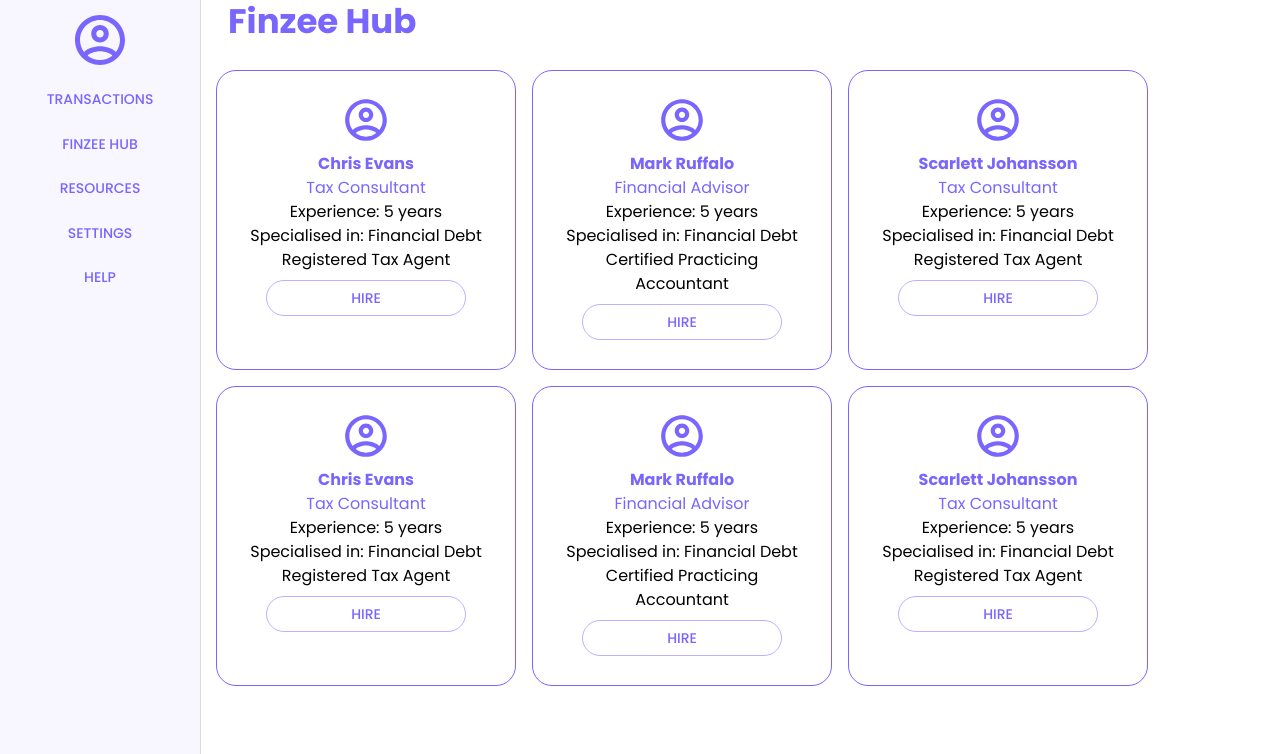
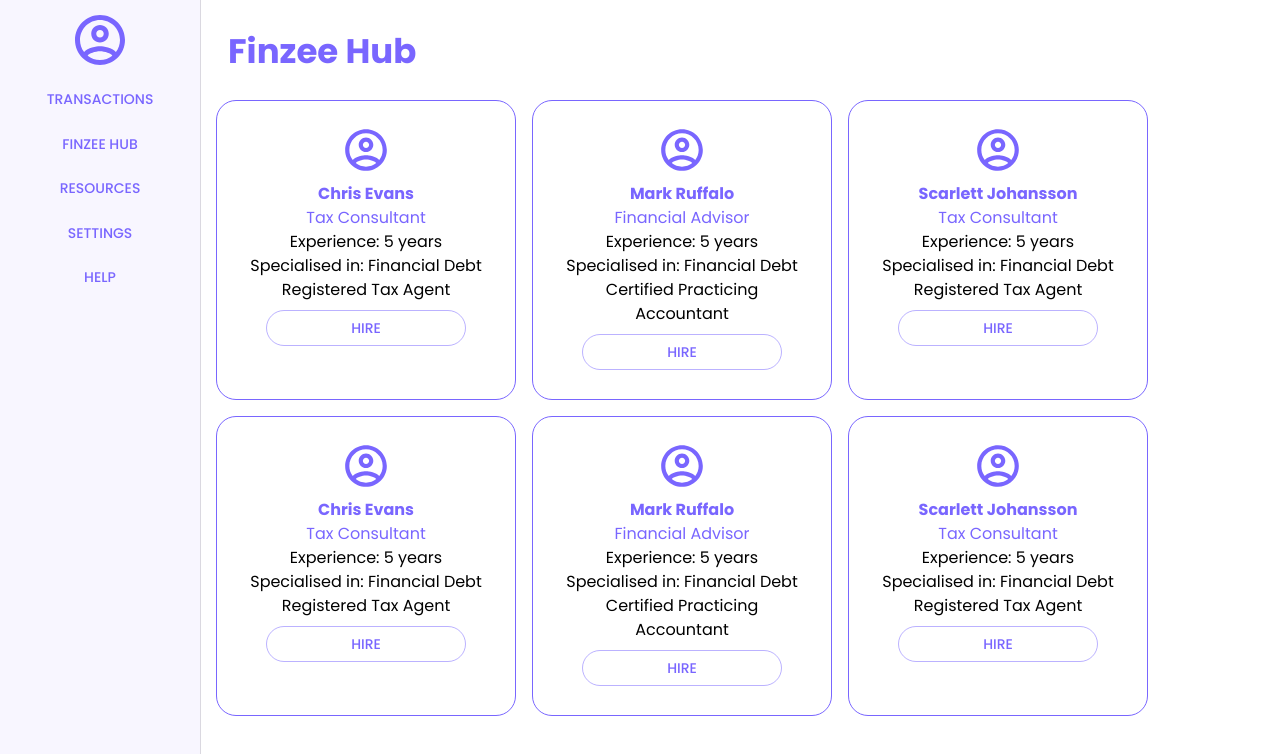
Before and after one commit to glui2/finzee-webapp, a React (Create React App) app in the folder finzee-webapp/: page /hub in a window 1280 px wide. Shown: the top 754 px of the page. Built offline with nearby package versions, Linux system fonts and the light colour scheme; no server answers.

Commit message:
offest heading margins

```diff
--- a/finzee-webapp/src/pages/HubPage.js
+++ b/finzee-webapp/src/pages/HubPage.js
@@ -3,6 +3,7 @@
 import Typography from "@material-ui/core/Typography";
 import { Grid } from "@material-ui/core";
 import PersonCard from "../components/PersonCard.js";
+import { makeStyles } from "@material-ui/core/styles";
 
 var dummyData = [
   {
@@ -49,7 +50,16 @@
   },
 ];
 
+const useStyles = makeStyles((theme) => ({
+  heading: {
+    verticalAlign: "center",
+    marginTop: "30px",
+  },
+}));
+
 const HubPage = () => {
+  const classes = useStyles();
+
   return (
     // const { showClaimableTransactions, showAllTransactions } = context;
     <div className="transactions-page">
@@ -59,7 +69,7 @@
             variant="h4"
             align="left"
             color="primary"
-            className="heading"
+            className={classes.heading}
           >
             <strong>Finzee Hub</strong>
           </Typography>
--- a/finzee-webapp/src/pages/TransactionsPage.js
+++ b/finzee-webapp/src/pages/TransactionsPage.js
@@ -3,14 +3,23 @@
 import Tabs from "@material-ui/core/Tabs";
 import Tab from "@material-ui/core/Tab";
 import AppBar from "@material-ui/core/AppBar";
+import { makeStyles } from "@material-ui/core/styles";
 import TransactionsTable from "../components/TransactionsTable.js";
 import TransactionContext from "../contexts/TransactionContext.js";
 import Typography from "@material-ui/core/Typography";
 import "./TransactionsPage.css";
 import { Grid } from "@material-ui/core";
 
+const useStyles = makeStyles((theme) => ({
+  heading: {
+    verticalAlign: "center",
+    marginTop: "30px",
+  },
+}));
+
 const TransactionsPage = () => {
   const [selectedTab, setSelectedTab] = useState(0);
+  const classes = useStyles();
 
   const handleTabChange = (event, newValue) => {
     setSelectedTab(newValue);
@@ -33,7 +42,7 @@
                   variant="h4"
                   align="left"
                   color="primary"
-                  className="heading"
+                  className={classes.heading}
                 >
                   <strong>Transactions</strong>
                 </Typography>
```
Also changed, not shown: 1 other file (tests, documents, lock files or other folders).
